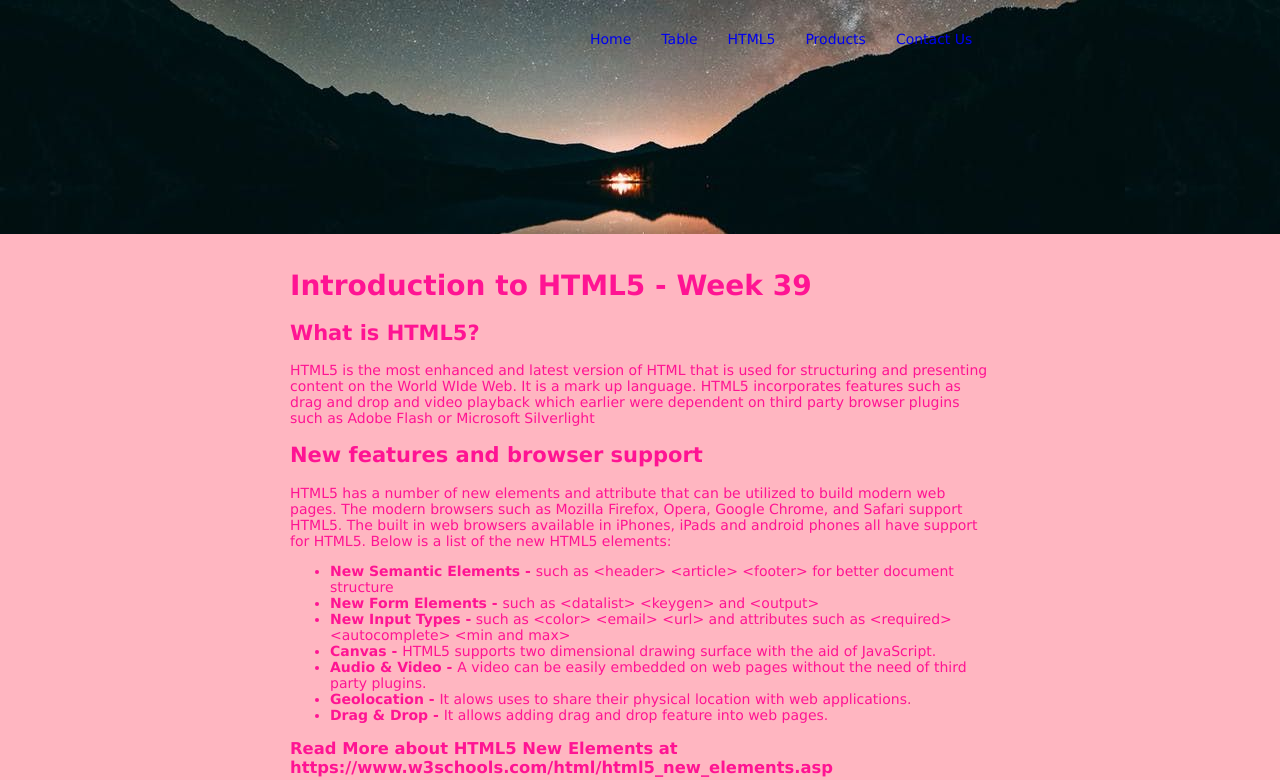
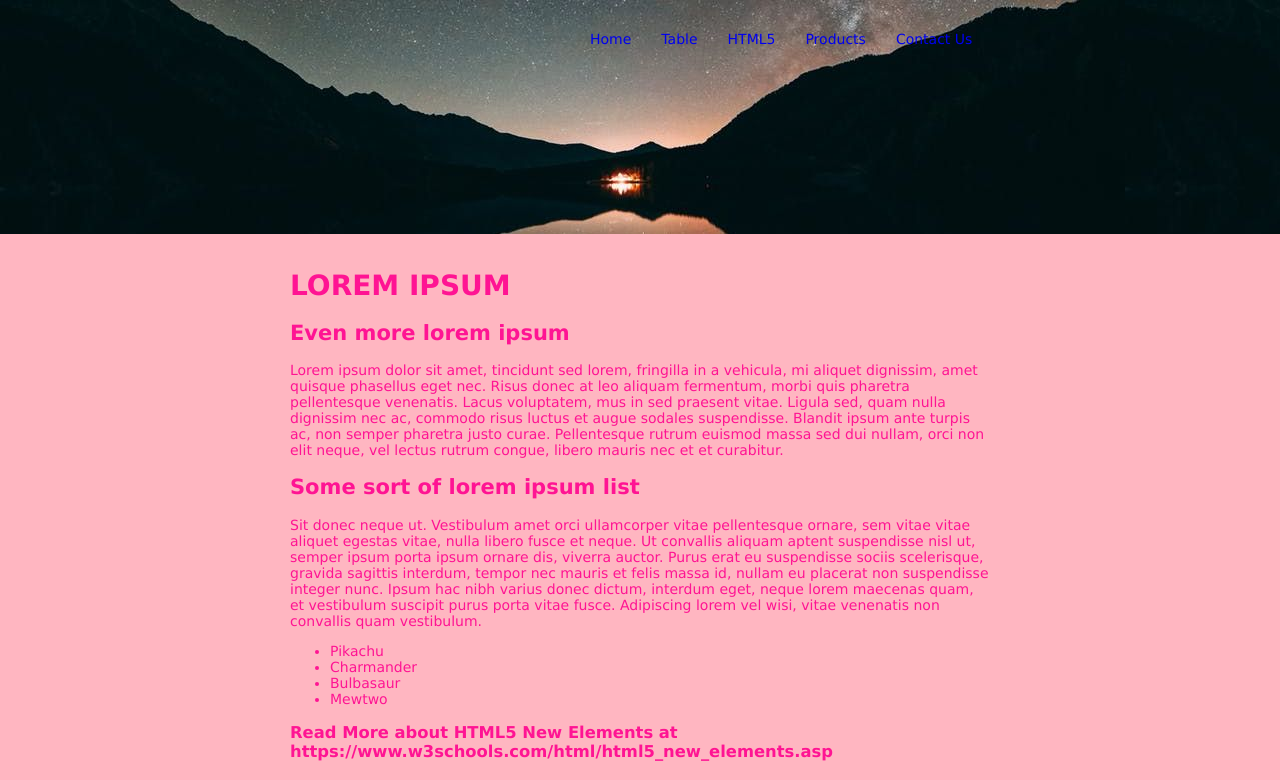
Before and after one commit to ahkiaaso/WWW2018, a plain HTML site: page index.html in a window 1280 px wide. Shown: the top 780 px of the page. Drawn offline with Linux system fonts and the light colour scheme; files whose address does not match are found by name.

Commit message:
Update index.html

```diff
--- a/index.html
+++ b/index.html
@@ -31,30 +31,31 @@
 
 <div id="content">
 <div id="mainpage">
-   <h1> Introduction to HTML5 - Week 39 </h1>
-    <h2> What is HTML5? </h2>
-    <p>HTML5 is the most enhanced and latest version of HTML that is used for structuring and presenting content on the World WIde Web.
-      It is a mark up language. HTML5 incorporates features such as drag and drop and video playback which earlier were dependent on third party
-      browser plugins such as Adobe Flash or Microsoft Silverlight </p>
-    <h2> New features and browser support </h2>
-    HTML5 has a number of new elements and attribute that can be utilized to build
-    modern web pages. The modern browsers such as Mozilla Firefox, Opera, Google Chrome,
-   and Safari support HTML5. The built in web browsers available in iPhones, iPads and
-    android phones all have support for HTML5. Below is a list of the new HTML5 elements:
-    <ul>
-      <li><b>New Semantic Elements - </b>such as &lt;header&gt; &lt;article&gt; &lt;footer&gt; for better document structure</li>
-        <li><b>New Form Elements - </b> such as &lt;datalist&gt; &lt;keygen&gt; and &lt;output&gt;
-          </li>
-         <li> <b>New Input Types -</b> such as &lt;color&gt; &lt;email&gt; &lt;url&gt; and attributes such as
-           &lt;required&gt; &lt;autocomplete&gt; &lt;min and max&gt;
-           </li>
-             <li> <b>Canvas - </b> HTML5 supports two dimensional drawing surface with the aid of JavaScript. </li>
-              <li> <b>Audio & Video - </b>
-             A video can be easily embedded on web pages without the need of third party plugins.
-             </li>
-              <li><b> Geolocation - </b> It alows uses to share their physical location with web applications. </li>
-             <li> <b>Drag & Drop -  </b> It allows adding drag and drop feature into web pages.</li>
+   <h1> LOREM IPSUM </h1>
+    <h2> Even more lorem ipsum </h2>
+    <p> Lorem ipsum dolor sit amet, tincidunt sed lorem, fringilla in a vehicula,
+      mi aliquet dignissim, amet quisque phasellus eget nec. Risus donec at leo aliquam fermentum,
+      morbi quis pharetra pellentesque venenatis. Lacus voluptatem, mus in sed praesent vitae.
+      Ligula sed, quam nulla dignissim nec ac, commodo risus luctus et augue sodales suspendisse.
+      Blandit ipsum ante turpis ac, non semper pharetra justo curae. Pellentesque rutrum euismod massa sed dui nullam,
+      orci non elit neque, vel lectus rutrum congue, libero mauris nec et et curabitur. </p>
+
+    <h2> Some sort of lorem ipsum list </h2>
+
+    Sit donec neque ut. Vestibulum amet orci ullamcorper vitae pellentesque ornare,
+  sem vitae vitae aliquet egestas vitae, nulla libero fusce et neque. Ut convallis aliquam aptent suspendisse nisl ut,
+  semper ipsum porta ipsum ornare dis, viverra auctor. Purus erat eu suspendisse sociis scelerisque, gravida sagittis interdum,
+  tempor nec mauris et felis massa id, nullam eu placerat non suspendisse integer nunc. Ipsum hac nibh varius donec dictum,
+  interdum eget, neque lorem maecenas quam, et vestibulum suscipit purus porta vitae fusce.
+  Adipiscing lorem vel wisi, vitae venenatis non convallis quam vestibulum.
+
+       <ul>
+     <li>Pikachu</li>
+     <li>Charmander</li>
+     <li>Bulbasaur</li>
+     <li>Mewtwo</li>
       </ul>
+
        <h3>Read More about HTML5 New Elements at https://www.w3schools.com/html/html5_new_elements.asp </h3>
     <h2 id="create"> Creating your own HTML5 page </h2>
     <ol>
```
